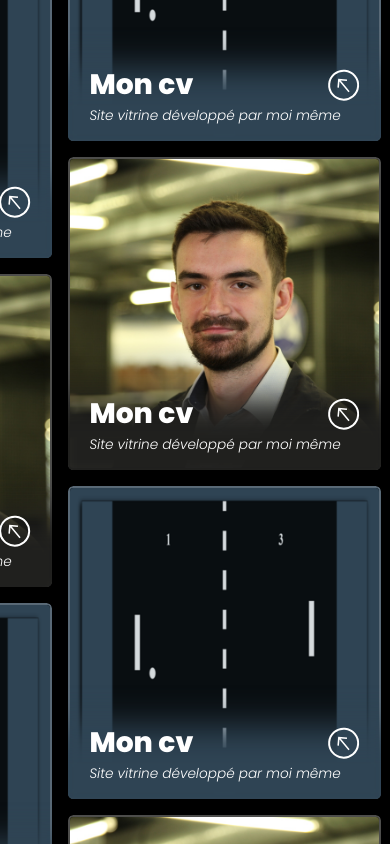
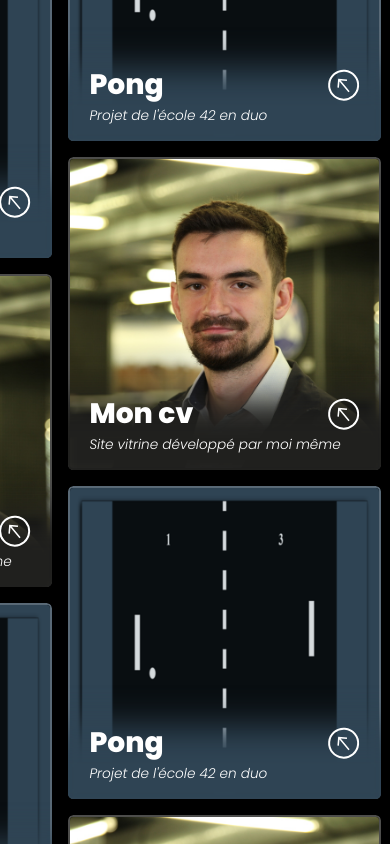
Before and after one commit to Romtar44/CV, a React (Vite) app in the folder Cv/: page / in a window 390 px wide. Shown: the top 844 px of the page. Built offline with nearby package versions, Linux system fonts and the light colour scheme.

Commit message:
mobile ajustement

```diff
--- a/Cv/src/components/projectBox/projectBox.module.scss
+++ b/Cv/src/components/projectBox/projectBox.module.scss
@@ -1,18 +1,12 @@
-html,
-:root {
-	font-size: 2.06vw;
-	max-height: 100%;
-	max-width: 100%;
-}
-
-* {
-	box-sizing: border-box;
-}
-
 @mixin align-center {
 	display: flex;
 	align-items: center;
 	justify-content: center;
+}
+
+body {
+	width: 100vw;
+	background-color: black;
 }
 
 .container {
@@ -23,10 +17,10 @@ html,
 	height: 100vh;
 	color: white;
 	display: flex;
-	padding: 1rem;
+	padding: 20px;
 
 	.textContainer {
-		width: calc(100% - 650px);
+		width: max-content;
 		position: relative;
 		display: flex;
 		flex-direction: column;
@@ -42,13 +36,13 @@ html,
 		.text {
 			margin: auto;
 			font-family: 'Poppins';
-			font-size: 1rem;
+			font-size: 1.2rem;
 
 		}
 
 		.links {
 			margin-top: auto;
-			font-size: 0.6rem;
+			font-size: 0.7rem;
 			font-family: 'PoppinsItalic';
 			padding-bottom: 5%;
 
@@ -61,12 +55,16 @@ html,
 
 	.projectContainer {
 		position: relative;
-		width: 650px;
+		width: clamp(600px, 60%, 800px);
 		gap: 0.5rem;
 		padding: 0 0.5rem;
 
 		@include align-center();
 		flex-direction: column;
+
+		a {
+			@include align-center();
+		}
 
 		.imgClass {
 			border-radius: $BoxBorderRadius;
@@ -79,7 +77,7 @@ html,
 			flex-wrap: wrap;
 			gap: 10px;
 			font-family: 'PoppinsItalic';
-			font-size: 0.5rem;
+			font-size: 0.7rem;
 		}
 	}
 
@@ -88,10 +86,9 @@ html,
 
 @media screen and (max-width: $DesktopBreakpoint) {
 	.container {
-		padding: 3rem;
+		padding: 30px;
 
 		.textContainer {
-			width: calc(100% - 400px);
 			padding: 0 0.5rem;
 
 			.mainTitle {
@@ -100,7 +97,7 @@ html,
 			}
 
 			.text {
-				font-size: 1.2rem;
+				font-size: 1.4rem;
 			}
 
 			.links {
@@ -109,14 +106,13 @@ html,
 		}
 
 		.projectContainer {
-			width: 400px;
+			width: clamp(400px, 60%, 500px);
 			padding: 0 0.5rem;
-
 
 
 			.technoContainer {
 				width: 250px;
-				font-size: 1rem;
+				font-size: 0.8rem;
 
 				img {
 					width: 30px;
@@ -132,30 +128,35 @@ html,
 	background-color: black;
 	color: white;
 	width: 100vw;
-	height: fit-content;
-	@include align-center();
+	height: 100vh;
+	display: flex;
+	align-items: center;
+	justify-content: space-between;
 	flex-direction: column;
 	padding: 2rem;
-	gap: 50px;
 
 	.mainTitleMobile {
 		text-align: center;
-		margin: auto;
 		font-size: 4rem;
 		font-family: 'PoppinsTitle';
-		margin-bottom: auto;
+		margin-bottom: 50px;
 	}
 
 	.projectContainerMobile {
 		@include align-center();
 		flex-direction: column;
 		width: 100%;
+		gap: 10px;
+
+		a {
+			@include align-center();
+		}
 
 		.imgClassMobile {
 			border-radius: $BoxBorderRadius;
 
 			img {
-				width: 100%;
+				width: clamp(250px, 85vw, 650px);
 			}
 		}
 
@@ -188,7 +189,8 @@ html,
 	}
 
 	.linksMobile {
-		margin: auto;
+		position: relative;
+		bottom: 0px;
 		font-size: 1.8rem;
 		font-family: 'PoppinsItalic';
 
@@ -203,8 +205,19 @@ html,
 @media screen and (max-width: $MediumBreakpoint) {}
 
 @media screen and (max-width: $SmallBreakpoint) {
+
 	.containerMobile {
-		gap: 20px;
 
+		.projectContainerMobile {
+
+			.technoContainerMobile {
+				gap: 0px;
+
+				img {
+					width: 25px;
+					height: 25px;
+				}
+			}
+		}
 	}
 }
--- a/Cv/src/components/technoBox/technoBox.tsx
+++ b/Cv/src/components/technoBox/technoBox.tsx
@@ -8,6 +8,7 @@ export type TechnoBoxProps = {
 	w?: string,
 	h?: string,
 	link: string,
+	title: string,
 }
 
 export const TechnoBox: React.FC<TechnoBoxProps> = ({
@@ -15,13 +16,14 @@ export const TechnoBox: React.FC<TechnoBoxProps> = ({
 	techName,
 	w = '40px',
 	h = '40px',
-	link
+	link,
+	title,
 }) =>
 {
 
 	return (
 		<a href={link} rel='external nofollow' target='_blank'>
-			<div className={styles.container}>
+			<div className={styles.container} title={title}>
 				<Image imgSrc={logo} alt={techName} w={w} h={h} border='none' />
 				<span>{techName}</span>
 			</div>
--- a/Cv/src/portfolio.tsx
+++ b/Cv/src/portfolio.tsx
@@ -52,61 +52,61 @@ function Portfolio()
 					<div className={styles.container}>
 
 						<div className={styles.shortColumn + " " + styles.column} style={{ transform: `translateY(${offsetY * 0.2}px)` }}>
-							<MainBox color='#2f4454' img={Pong} path='/pong' title='Mon cv' description='Site vitrine développé par moi même' />
+							<MainBox color='#2f4454' img={Pong} path='/pong' title='Pong' description="Projet de l'école 42 en duo" />
 							<MainBox color='#20201e' img={Pp} path='/portfolio' title='Mon cv' description='Site vitrine développé par moi même' />
-							<MainBox color='#2f4454' img={Pong} path='/pong' title='Mon cv' description='Site vitrine développé par moi même' />
+							<MainBox color='#2f4454' img={Pong} path='/pong' title='Pong' description="Projet de l'école 42 en duo" />
 							<MainBox color='#20201e' img={Pp} path='/portfolio' title='Mon cv' description='Site vitrine développé par moi même' />
 							<MainBox color='#20201e' img={Pp} path='/portfolio' title='Mon cv' description='Site vitrine développé par moi même' />
-							<MainBox color='#2f4454' img={Pong} path='/pong' title='Mon cv' description='Site vitrine développé par moi même' />
-							<MainBox color='#2f4454' img={Pong} path='/pong' title='Mon cv' description='Site vitrine développé par moi même' />
+							<MainBox color='#2f4454' img={Pong} path='/pong' title='Pong' description="Projet de l'école 42 en duo" />
+							<MainBox color='#2f4454' img={Pong} path='/pong' title='Pong' description="Projet de l'école 42 en duo" />
 							<MainBox color='#20201e' img={Pp} path='/portfolio' title='Mon cv' description='Site vitrine développé par moi même' />
 						</div>
 
 						<div className={styles.longColumn + " " + styles.column} style={{ transform: `translateY(${offsetY * 0.5}px)` }}>
 							<MainBox color='#20201e' img={Pp} path='/portfolio' title='Mon cv' description='Site vitrine développé par moi même' />
-							<MainBox color='#2f4454' img={Pong} path='/pong' title='Mon cv' description='Site vitrine développé par moi même' />
+							<MainBox color='#2f4454' img={Pong} path='/pong' title='Pong' description="Projet de l'école 42 en duo" />
 							<MainBox color='#20201e' img={Pp} path='/portfolio' title='Mon cv' description='Site vitrine développé par moi même' />
-							<MainBox color='#2f4454' img={Pong} path='/pong' title='Mon cv' description='Site vitrine développé par moi même' />
+							<MainBox color='#2f4454' img={Pong} path='/pong' title='Pong' description="Projet de l'école 42 en duo" />
 							<MainBox color='#20201e' img={Pp} path='/portfolio' title='Mon cv' description='Site vitrine développé par moi même' />
 							<MainBox color='#20201e' img={Pp} path='/portfolio' title='Mon cv' description='Site vitrine développé par moi même' />
-							<MainBox color='#2f4454' img={Pong} path='/pong' title='Mon cv' description='Site vitrine développé par moi même' />
+							<MainBox color='#2f4454' img={Pong} path='/pong' title='Pong' description="Projet de l'école 42 en duo" />
 							<MainBox color='#20201e' img={Pp} path='/portfolio' title='Mon cv' description='Site vitrine développé par moi même' />
-							<MainBox color='#2f4454' img={Pong} path='/pong' title='Mon cv' description='Site vitrine développé par moi même' />
+							<MainBox color='#2f4454' img={Pong} path='/pong' title='Pong' description="Projet de l'école 42 en duo" />
 
 						</div>
 
 						<div className={styles.shortColumn + " " + styles.column} style={{ transform: `translateY(${offsetY * 0.2}px)` }}>
-							<MainBox color='#2f4454' img={Pong} path='/pong' title='Mon cv' description='Site vitrine développé par moi même' />
+							<MainBox color='#2f4454' img={Pong} path='/pong' title='Pong' description="Projet de l'école 42 en duo" />
 							<MainBox color='#20201e' img={Pp} path='/portfolio' title='Mon cv' description='Site vitrine développé par moi même' />
-							<MainBox color='#2f4454' img={Pong} path='/pong' title='Mon cv' description='Site vitrine développé par moi même' />
+							<MainBox color='#2f4454' img={Pong} path='/pong' title='Pong' description="Projet de l'école 42 en duo" />
 							<MainBox color='#20201e' img={Pp} path='/portfolio' title='Mon cv' description='Site vitrine développé par moi même' />
 							<MainBox color='#20201e' img={Pp} path='/portfolio' title='Mon cv' description='Site vitrine développé par moi même' />
-							<MainBox color='#2f4454' img={Pong} path='/pong' title='Mon cv' description='Site vitrine développé par moi même' />
-							<MainBox color='#2f4454' img={Pong} path='/pong' title='Mon cv' description='Site vitrine développé par moi même' />
+							<MainBox color='#2f4454' img={Pong} path='/pong' title='Pong' description="Projet de l'école 42 en duo" />
+							<MainBox color='#2f4454' img={Pong} path='/pong' title='Pong' description="Projet de l'école 42 en duo" />
 							<MainBox color='#20201e' img={Pp} path='/portfolio' title='Mon cv' description='Site vitrine développé par moi même' />
 						</div>
 
 						<div className={styles.longColumn + " " + styles.column} style={{ transform: `translateY(${offsetY * 0.5}px)` }}>
 							<MainBox color='#20201e' img={Pp} path='/portfolio' title='Mon cv' description='Site vitrine développé par moi même' />
-							<MainBox color='#2f4454' img={Pong} path='/pong' title='Mon cv' description='Site vitrine développé par moi même' />
+							<MainBox color='#2f4454' img={Pong} path='/pong' title='Pong' description="Projet de l'école 42 en duo" />
 							<MainBox color='#20201e' img={Pp} path='/portfolio' title='Mon cv' description='Site vitrine développé par moi même' />
-							<MainBox color='#2f4454' img={Pong} path='/pong' title='Mon cv' description='Site vitrine développé par moi même' />
+							<MainBox color='#2f4454' img={Pong} path='/pong' title='Pong' description="Projet de l'école 42 en duo" />
 							<MainBox color='#20201e' img={Pp} path='/portfolio' title='Mon cv' description='Site vitrine développé par moi même' />
 							<MainBox color='#20201e' img={Pp} path='/portfolio' title='Mon cv' description='Site vitrine développé par moi même' />
-							<MainBox color='#2f4454' img={Pong} path='/pong' title='Mon cv' description='Site vitrine développé par moi même' />
+							<MainBox color='#2f4454' img={Pong} path='/pong' title='Pong' description="Projet de l'école 42 en duo" />
 							<MainBox color='#20201e' img={Pp} path='/portfolio' title='Mon cv' description='Site vitrine développé par moi même' />
-							<MainBox color='#2f4454' img={Pong} path='/pong' title='Mon cv' description='Site vitrine développé par moi même' />
+							<MainBox color='#2f4454' img={Pong} path='/pong' title='Pong' description="Projet de l'école 42 en duo" />
 
 						</div>
 
 						<div className={styles.shortColumn + " " + styles.column} style={{ transform: `translateY(${offsetY * 0.2}px)` }}>
-							<MainBox color='#2f4454' img={Pong} path='/pong' title='Mon cv' description='Site vitrine développé par moi même' />
+							<MainBox color='#2f4454' img={Pong} path='/pong' title='Pong' description="Projet de l'école 42 en duo" />
 							<MainBox color='#20201e' img={Pp} path='/portfolio' title='Mon cv' description='Site vitrine développé par moi même' />
-							<MainBox color='#2f4454' img={Pong} path='/pong' title='Mon cv' description='Site vitrine développé par moi même' />
+							<MainBox color='#2f4454' img={Pong} path='/pong' title='Pong' description="Projet de l'école 42 en duo" />
 							<MainBox color='#20201e' img={Pp} path='/portfolio' title='Mon cv' description='Site vitrine développé par moi même' />
 							<MainBox color='#20201e' img={Pp} path='/portfolio' title='Mon cv' description='Site vitrine développé par moi même' />
-							<MainBox color='#2f4454' img={Pong} path='/pong' title='Mon cv' description='Site vitrine développé par moi même' />
-							<MainBox color='#2f4454' img={Pong} path='/pong' title='Mon cv' description='Site vitrine développé par moi même' />
+							<MainBox color='#2f4454' img={Pong} path='/pong' title='Pong' description="Projet de l'école 42 en duo" />
+							<MainBox color='#2f4454' img={Pong} path='/pong' title='Pong' description="Projet de l'école 42 en duo" />
 							<MainBox color='#20201e' img={Pp} path='/portfolio' title='Mon cv' description='Site vitrine développé par moi même' />
 						</div>
 					</div>
@@ -120,63 +120,63 @@ function Portfolio()
 
 						<div className={styles.longColumn + " " + styles.column} style={{ transform: `translateY(${offsetY * 0.5}px)` }}>
 							<MainBox color='#20201e' img={Pp} path='/portfolio' title='Mon cv' description='Site vitrine développé par moi même' />
-							<MainBox color='#2f4454' img={Pong} path='/pong' title='Mon cv' description='Site vitrine développé par moi même' />
+							<MainBox color='#2f4454' img={Pong} path='/pong' title='Pong' description="Projet de l'école 42 en duo" />
 							<MainBox color='#20201e' img={Pp} path='/portfolio' title='Mon cv' description='Site vitrine développé par moi même' />
-							<MainBox color='#2f4454' img={Pong} path='/pong' title='Mon cv' description='Site vitrine développé par moi même' />
+							<MainBox color='#2f4454' img={Pong} path='/pong' title='Pong' description="Projet de l'école 42 en duo" />
 							<MainBox color='#20201e' img={Pp} path='/portfolio' title='Mon cv' description='Site vitrine développé par moi même' />
 							<MainBox color='#20201e' img={Pp} path='/portfolio' title='Mon cv' description='Site vitrine développé par moi même' />
-							<MainBox color='#2f4454' img={Pong} path='/pong' title='Mon cv' description='Site vitrine développé par moi même' />
+							<MainBox color='#2f4454' img={Pong} path='/pong' title='Pong' description="Projet de l'école 42 en duo" />
 							<MainBox color='#20201e' img={Pp} path='/portfolio' title='Mon cv' description='Site vitrine développé par moi même' />
-							<MainBox color='#2f4454' img={Pong} path='/pong' title='Mon cv' description='Site vitrine développé par moi même' />
+							<MainBox color='#2f4454' img={Pong} path='/pong' title='Pong' description="Projet de l'école 42 en duo" />
 							<MainBox color='#20201e' img={Pp} path='/portfolio' title='Mon cv' description='Site vitrine développé par moi même' />
-							<MainBox color='#2f4454' img={Pong} path='/pong' title='Mon cv' description='Site vitrine développé par moi même' />
+							<MainBox color='#2f4454' img={Pong} path='/pong' title='Pong' description="Projet de l'école 42 en duo" />
 							<MainBox color='#20201e' img={Pp} path='/portfolio' title='Mon cv' description='Site vitrine développé par moi même' />
-							<MainBox color='#2f4454' img={Pong} path='/pong' title='Mon cv' description='Site vitrine développé par moi même' />
+							<MainBox color='#2f4454' img={Pong} path='/pong' title='Pong' description="Projet de l'école 42 en duo" />
 							<MainBox color='#20201e' img={Pp} path='/portfolio' title='Mon cv' description='Site vitrine développé par moi même' />
 							<MainBox color='#20201e' img={Pp} path='/portfolio' title='Mon cv' description='Site vitrine développé par moi même' />
-							<MainBox color='#2f4454' img={Pong} path='/pong' title='Mon cv' description='Site vitrine développé par moi même' />
+							<MainBox color='#2f4454' img={Pong} path='/pong' title='Pong' description="Projet de l'école 42 en duo" />
 							<MainBox color='#20201e' img={Pp} path='/portfolio' title='Mon cv' description='Site vitrine développé par moi même' />
-							<MainBox color='#2f4454' img={Pong} path='/pong' title='Mon cv' description='Site vitrine développé par moi même' />
+							<MainBox color='#2f4454' img={Pong} path='/pong' title='Pong' description="Projet de l'école 42 en duo" />
 						</div>
 
 						<div className={styles.shortColumn + " " + styles.column} style={{ transform: `translateY(${offsetY * 0.2}px)` }}>
-							<MainBox color='#2f4454' img={Pong} path='/pong' title='Mon cv' description='Site vitrine développé par moi même' />
+							<MainBox color='#2f4454' img={Pong} path='/pong' title='Pong' description="Projet de l'école 42 en duo" />
 							<MainBox color='#20201e' img={Pp} path='/portfolio' title='Mon cv' description='Site vitrine développé par moi même' />
-							<MainBox color='#2f4454' img={Pong} path='/pong' title='Mon cv' description='Site vitrine développé par moi même' />
+							<MainBox color='#2f4454' img={Pong} path='/pong' title='Pong' description="Projet de l'école 42 en duo" />
 							<MainBox color='#20201e' img={Pp} path='/portfolio' title='Mon cv' description='Site vitrine développé par moi même' />
 							<MainBox color='#20201e' img={Pp} path='/portfolio' title='Mon cv' description='Site vitrine développé par moi même' />
-							<MainBox color='#2f4454' img={Pong} path='/pong' title='Mon cv' description='Site vitrine développé par moi même' />
-							<MainBox color='#2f4454' img={Pong} path='/pong' title='Mon cv' description='Site vitrine développé par moi même' />
+							<MainBox color='#2f4454' img={Pong} path='/pong' title='Pong' description="Projet de l'école 42 en duo" />
+							<MainBox color='#2f4454' img={Pong} path='/pong' title='Pong' description="Projet de l'école 42 en duo" />
 							<MainBox color='#20201e' img={Pp} path='/portfolio' title='Mon cv' description='Site vitrine développé par moi même' />
-							<MainBox color='#2f4454' img={Pong} path='/pong' title='Mon cv' description='Site vitrine développé par moi même' />
+							<MainBox color='#2f4454' img={Pong} path='/pong' title='Pong' description="Projet de l'école 42 en duo" />
 							<MainBox color='#20201e' img={Pp} path='/portfolio' title='Mon cv' description='Site vitrine développé par moi même' />
-							<MainBox color='#2f4454' img={Pong} path='/pong' title='Mon cv' description='Site vitrine développé par moi même' />
+							<MainBox color='#2f4454' img={Pong} path='/pong' title='Pong' description="Projet de l'école 42 en duo" />
 							<MainBox color='#20201e' img={Pp} path='/portfolio' title='Mon cv' description='Site vitrine développé par moi même' />
 							<MainBox color='#20201e' img={Pp} path='/portfolio' title='Mon cv' description='Site vitrine développé par moi même' />
-							<MainBox color='#2f4454' img={Pong} path='/pong' title='Mon cv' description='Site vitrine développé par moi même' />
-							<MainBox color='#2f4454' img={Pong} path='/pong' title='Mon cv' description='Site vitrine développé par moi même' />
+							<MainBox color='#2f4454' img={Pong} path='/pong' title='Pong' description="Projet de l'école 42 en duo" />
+							<MainBox color='#2f4454' img={Pong} path='/pong' title='Pong' description="Projet de l'école 42 en duo" />
 							<MainBox color='#20201e' img={Pp} path='/portfolio' title='Mon cv' description='Site vitrine développé par moi même' />
 						</div>
 
 						<div className={styles.longColumn + " " + styles.column} style={{ transform: `translateY(${offsetY * 0.5}px)` }}>
 							<MainBox color='#20201e' img={Pp} path='/portfolio' title='Mon cv' description='Site vitrine développé par moi même' />
-							<MainBox color='#2f4454' img={Pong} path='/pong' title='Mon cv' description='Site vitrine développé par moi même' />
+							<MainBox color='#2f4454' img={Pong} path='/pong' title='Pong' description="Projet de l'école 42 en duo" />
 							<MainBox color='#20201e' img={Pp} path='/portfolio' title='Mon cv' description='Site vitrine développé par moi même' />
-							<MainBox color='#2f4454' img={Pong} path='/pong' title='Mon cv' description='Site vitrine développé par moi même' />
+							<MainBox color='#2f4454' img={Pong} path='/pong' title='Pong' description="Projet de l'école 42 en duo" />
 							<MainBox color='#20201e' img={Pp} path='/portfolio' title='Mon cv' description='Site vitrine développé par moi même' />
 							<MainBox color='#20201e' img={Pp} path='/portfolio' title='Mon cv' description='Site vitrine développé par moi même' />
-							<MainBox color='#2f4454' img={Pong} path='/pong' title='Mon cv' description='Site vitrine développé par moi même' />
+							<MainBox color='#2f4454' img={Pong} path='/pong' title='Pong' description="Projet de l'école 42 en duo" />
 							<MainBox color='#20201e' img={Pp} path='/portfolio' title='Mon cv' description='Site vitrine développé par moi même' />
-							<MainBox color='#2f4454' img={Pong} path='/pong' title='Mon cv' description='Site vitrine développé par moi même' />
+							<MainBox color='#2f4454' img={Pong} path='/pong' title='Pong' description="Projet de l'école 42 en duo" />
 							<MainBox color='#20201e' img={Pp} path='/portfolio' title='Mon cv' description='Site vitrine développé par moi même' />
-							<MainBox color='#2f4454' img={Pong} path='/pong' title='Mon cv' description='Site vitrine développé par moi même' />
+							<MainBox color='#2f4454' img={Pong} path='/pong' title='Pong' description="Projet de l'école 42 en duo" />
 							<MainBox color='#20201e' img={Pp} path='/portfolio' title='Mon cv' description='Site vitrine développé par moi même' />
-							<MainBox color='#2f4454' img={Pong} path='/pong' title='Mon cv' description='Site vitrine développé par moi même' />
+							<MainBox color='#2f4454' img={Pong} path='/pong' title='Pong' description="Projet de l'école 42 en duo" />
 							<MainBox color='#20201e' img={Pp} path='/portfolio' title='Mon cv' description='Site vitrine développé par moi même' />
 							<MainBox color='#20201e' img={Pp} path='/portfolio' title='Mon cv' description='Site vitrine développé par moi même' />
-							<MainBox color='#2f4454' img={Pong} path='/pong' title='Mon cv' description='Site vitrine développé par moi même' />
+							<MainBox color='#2f4454' img={Pong} path='/pong' title='Pong' description="Projet de l'école 42 en duo" />
 							<MainBox color='#20201e' img={Pp} path='/portfolio' title='Mon cv' description='Site vitrine développé par moi même' />
-							<MainBox color='#2f4454' img={Pong} path='/pong' title='Mon cv' description='Site vitrine développé par moi même' />
+							<MainBox color='#2f4454' img={Pong} path='/pong' title='Pong' description="Projet de l'école 42 en duo" />
 						</div>
 					</div>
 				</div >
```
Also changed, not shown: Cv/src/App.tsx (+15 -15 lines), Cv/src/components/projectBox/projectBox.tsx (+10 -5 lines).
